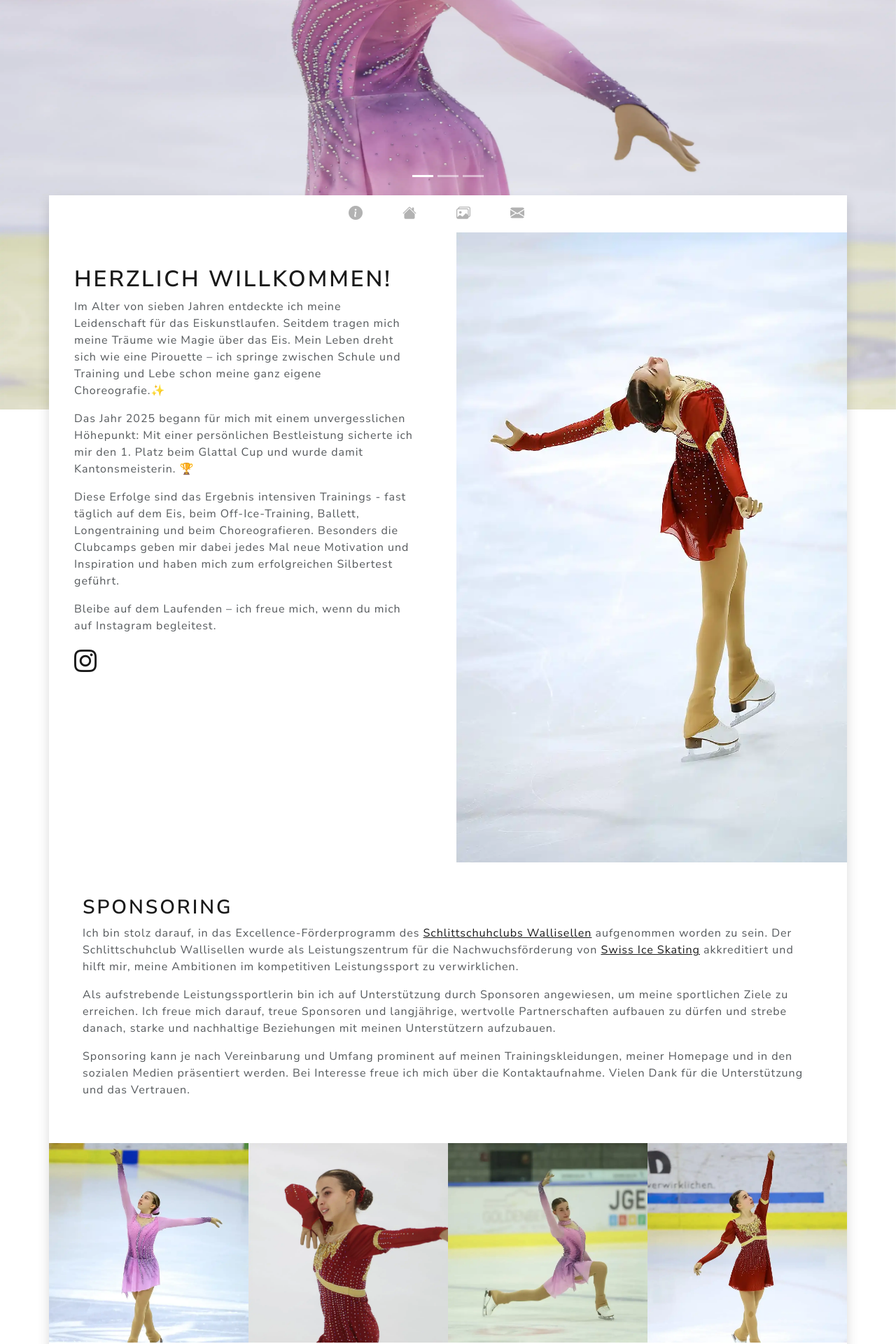
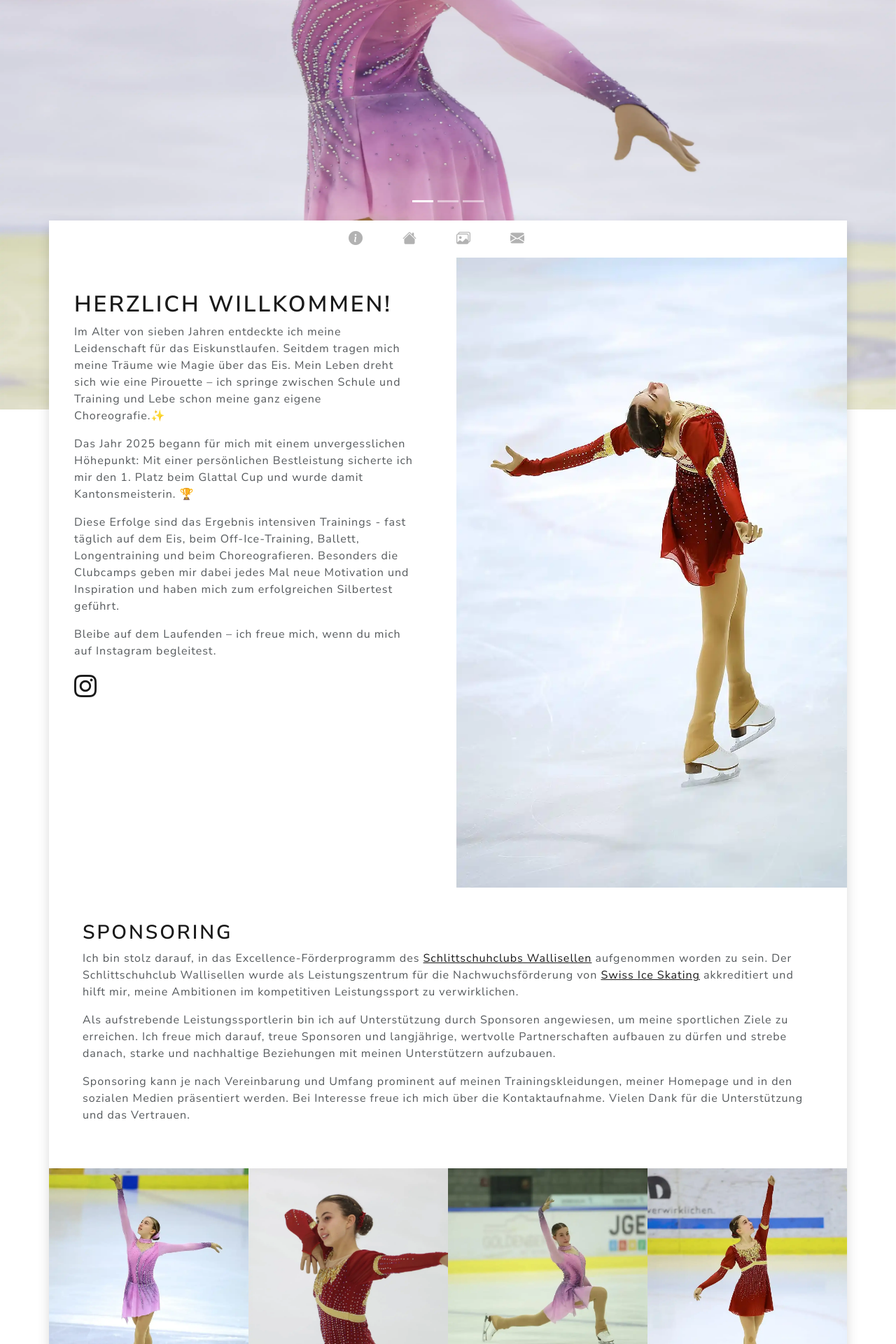
Before and after one commit to flavioaiello/3e2c7395a0ed6e61989d9d6b05156f06a7a27504, a Jekyll site: the page built from index.html, in a window 1280 px wide. Shown: the part 315-2235 px from the top of the page at 70% size. Built offline with Jekyll 4.4.1, drawn with Linux system fonts in a browser that asks for light colours; nearby versions of some CDN libraries.

```diff
--- a/_layouts/default.html
+++ b/_layouts/default.html
@@ -26,7 +26,7 @@
 
     main {
         position: relative;
-        margin-top: 66vh;
+        margin-top: 70vh;
         margin-bottom: 15vh;
     }
 
```
